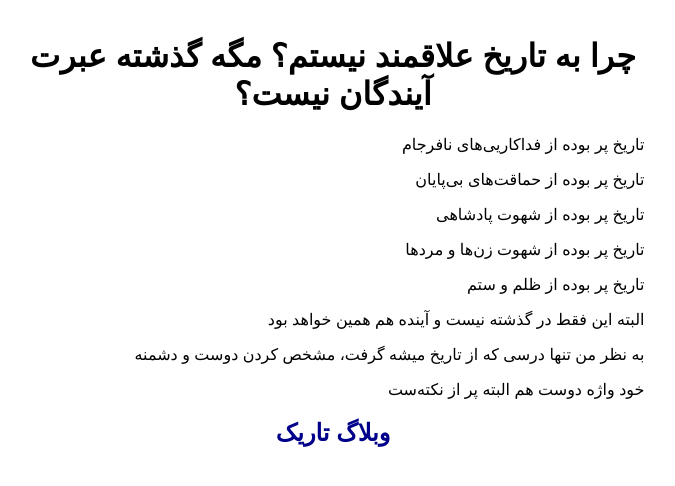
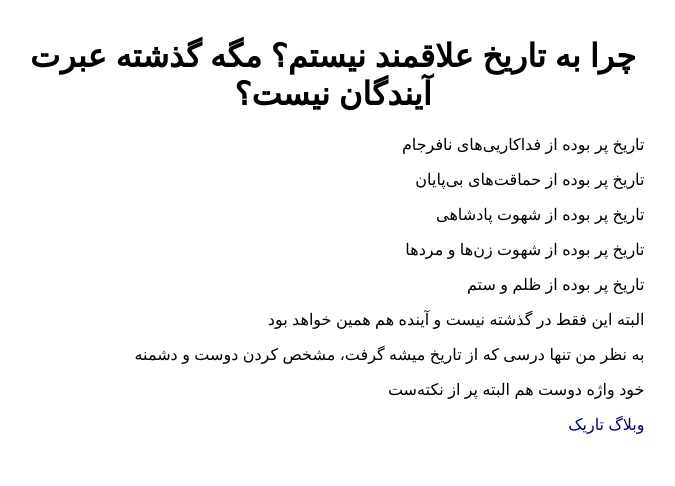
Before and after one commit to darkblog/darkblog.github.io, a Jekyll site: the page built from _posts/2024-7-4-2.md, in a window 1280 px wide. Shown: the top 486 px of the page, without its empty margins (420-1095 px from the left). Built offline with Jekyll 4.4.1, drawn with Linux system fonts in a browser that asks for light colours.

Commit message:
Update post.html

```diff
--- a/_layouts/post.html
+++ b/_layouts/post.html
@@ -7,11 +7,11 @@
 <head>
 <title>{{ page.title }}</title>
 <meta name="viewport" content="width=device-width">
-<style>body{font-family:sans-serif;margin:auto;padding:1em;max-width:70ch}a{text-decoration:none;color:darkblue}h1,h2{text-align:center}</style>
+<style>body{font-family:sans-serif;margin:auto;padding:1em;max-width:70ch}a{text-decoration:none;color:darkblue;font-weight:h2}h1,a{text-align:center}</style>
 </head>
 <body>
 <h1>{{ page.title }}</h1>
 {{ content }}
-<h2><a href="https://darkblog.github.io/">وبلاگ تاریک</a></h2>
+<a href="https://darkblog.github.io/">وبلاگ تاریک</a>
 </body>
 </html>
```
